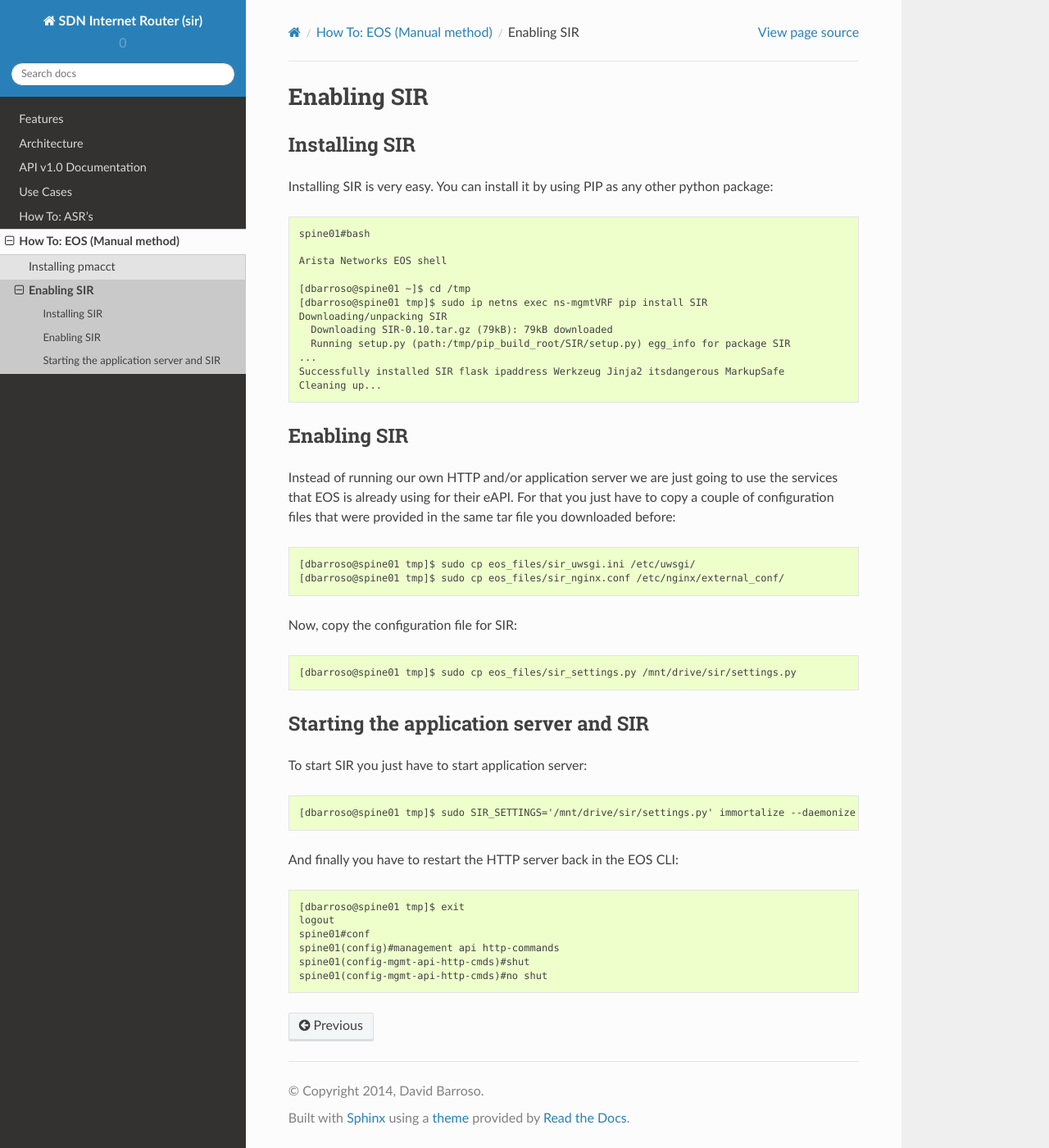
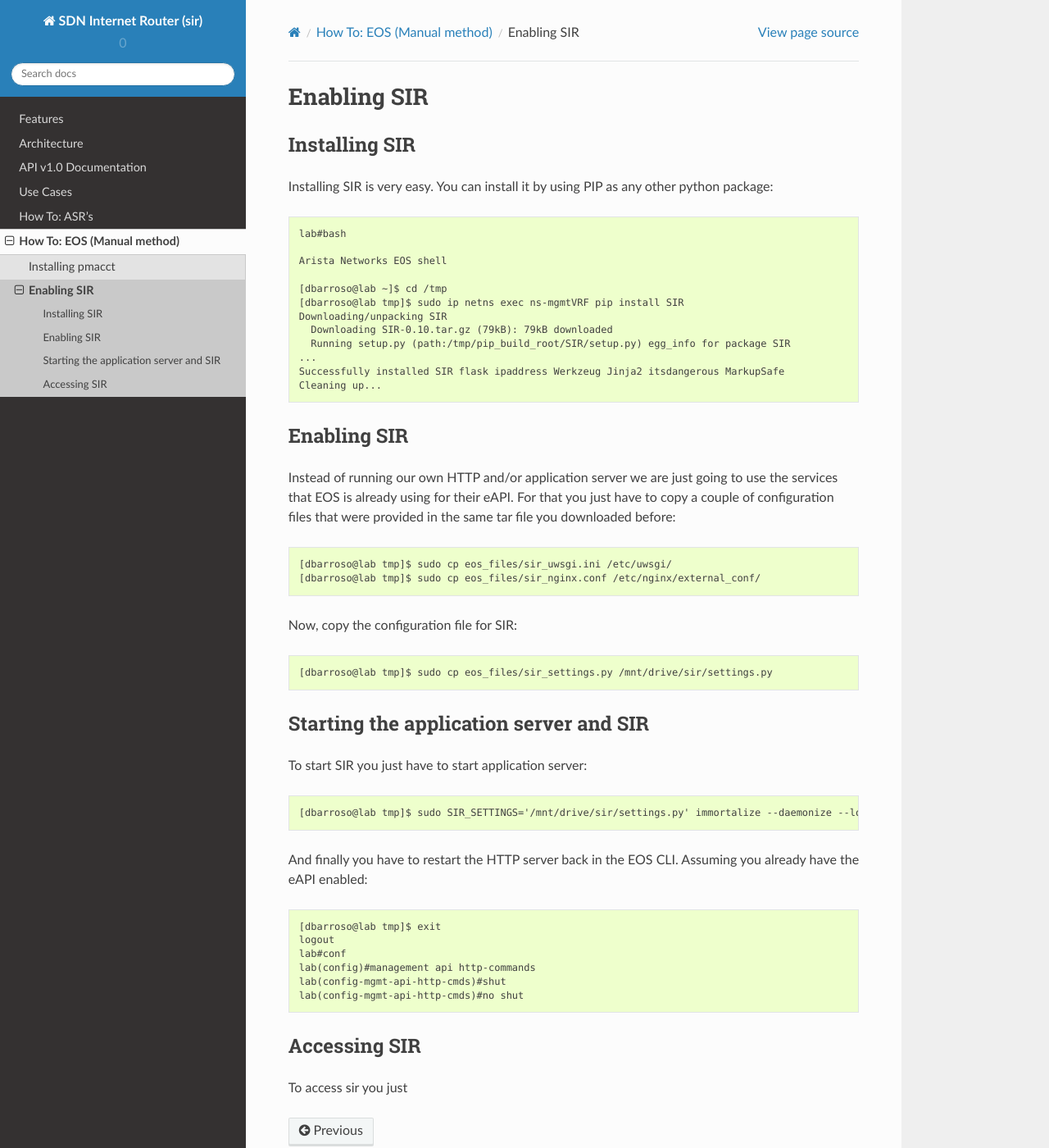
Before and after one commit to dbarrosop/sir, a Sphinx documentation site: the page built from docs/how_to_eos_manual/sir.rst, in a window 1280 px wide and 1400 px high. Shown: the whole window at 82% size. Built offline with Sphinx 7.4.7 and the Read the Docs theme 2.0.0, drawn with Linux system fonts in a browser that asks for light colours; pages that are not in the unit, such as notebooks, are missing from menus.

Commit message:
Updated instructions for deploying SIR on EOS

```diff
--- a/docs/how_to_eos_manual/index.rst
+++ b/docs/how_to_eos_manual/index.rst
@@ -8,3 +8,4 @@ How To: EOS (Manual method)
    scenario
    pmacct
    sir
+   accessing_sir
--- a/docs/how_to_eos_manual/sir.rst
+++ b/docs/how_to_eos_manual/sir.rst
@@ -7,12 +7,12 @@ Installing SIR
 
 Installing SIR is very easy. You can install it by using PIP as any other python package::
 
-    spine01#bash
+    lab#bash
 
     Arista Networks EOS shell
 
-    [dbarroso@spine01 ~]$ cd /tmp
-    [dbarroso@spine01 tmp]$ sudo ip netns exec ns-mgmtVRF pip install SIR
+    [dbarroso@lab ~]$ cd /tmp
+    [dbarroso@lab tmp]$ sudo ip netns exec ns-mgmtVRF pip install SIR
     Downloading/unpacking SIR
       Downloading SIR-0.10.tar.gz (79kB): 79kB downloaded
       Running setup.py (path:/tmp/pip_build_root/SIR/setup.py) egg_info for package SIR
@@ -27,25 +27,30 @@ Instead of running our own HTTP and/or application server we are just going to u
 using for their eAPI. For that you just have to copy a couple of configuration files that were provided in the same
 tar file you downloaded before::
 
-    [dbarroso@spine01 tmp]$ sudo cp eos_files/sir_uwsgi.ini /etc/uwsgi/
-    [dbarroso@spine01 tmp]$ sudo cp eos_files/sir_nginx.conf /etc/nginx/external_conf/
+    [dbarroso@lab tmp]$ sudo cp eos_files/sir_uwsgi.ini /etc/uwsgi/
+    [dbarroso@lab tmp]$ sudo cp eos_files/sir_nginx.conf /etc/nginx/external_conf/
 
 Now, copy the configuration file for SIR::
 
-    [dbarroso@spine01 tmp]$ sudo cp eos_files/sir_settings.py /mnt/drive/sir/settings.py
+    [dbarroso@lab tmp]$ sudo cp eos_files/sir_settings.py /mnt/drive/sir/settings.py
 
 Starting the application server and SIR
 ---------------------------------------
 
 To start SIR you just have to start application server::
 
-[dbarroso@spine01 tmp]$ sudo SIR_SETTINGS='/mnt/drive/sir/settings.py' immortalize --daemonize --log=/var/log/sir.uwsgi.log /usr/bin/uwsgi --ini /etc/uwsgi/sir_uwsgi.ini
+[dbarroso@lab tmp]$ sudo SIR_SETTINGS='/mnt/drive/sir/settings.py' immortalize --daemonize --log=/var/log/sir.uwsgi.log /usr/bin/uwsgi --ini /etc/uwsgi/sir_uwsgi.ini
 
-And finally you have to restart the HTTP server back in the EOS CLI::
+And finally you have to restart the HTTP server back in the EOS CLI. Assuming you already have the eAPI enabled::
 
-    [dbarroso@spine01 tmp]$ exit
+    [dbarroso@lab tmp]$ exit
     logout
-    spine01#conf
-    spine01(config)#management api http-commands
-    spine01(config-mgmt-api-http-cmds)#shut
-    spine01(config-mgmt-api-http-cmds)#no shut
+    lab#conf
+    lab(config)#management api http-commands
+    lab(config-mgmt-api-http-cmds)#shut
+    lab(config-mgmt-api-http-cmds)#no shut
+
+Accessing SIR
+-------------
+
+To access sir you just
```
Also changed, not shown: docs/how_to_eos_manual/accesing_sir.rst (added, +10 -0 lines), docs/how_to_eos_manual/url_demo.png (added).
